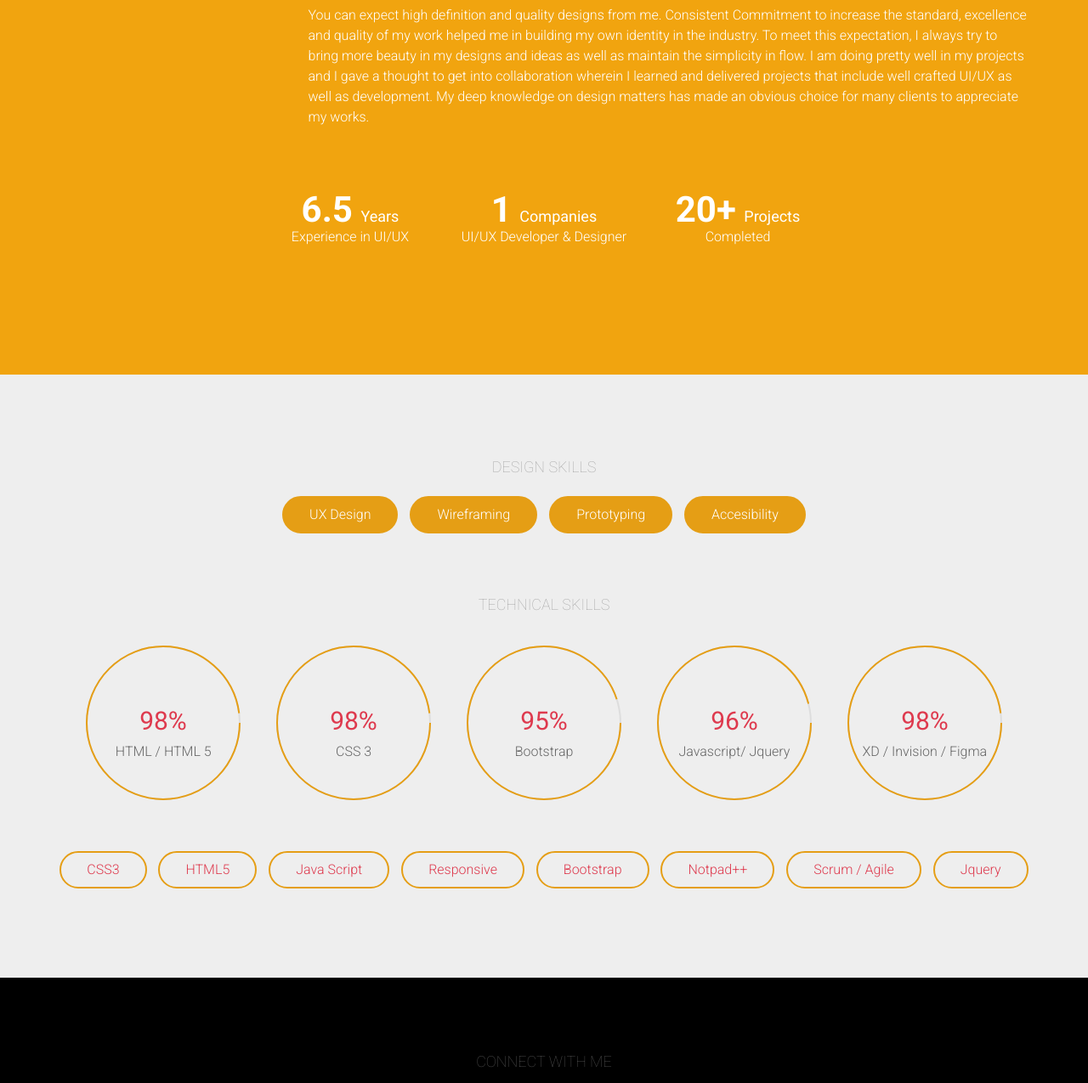
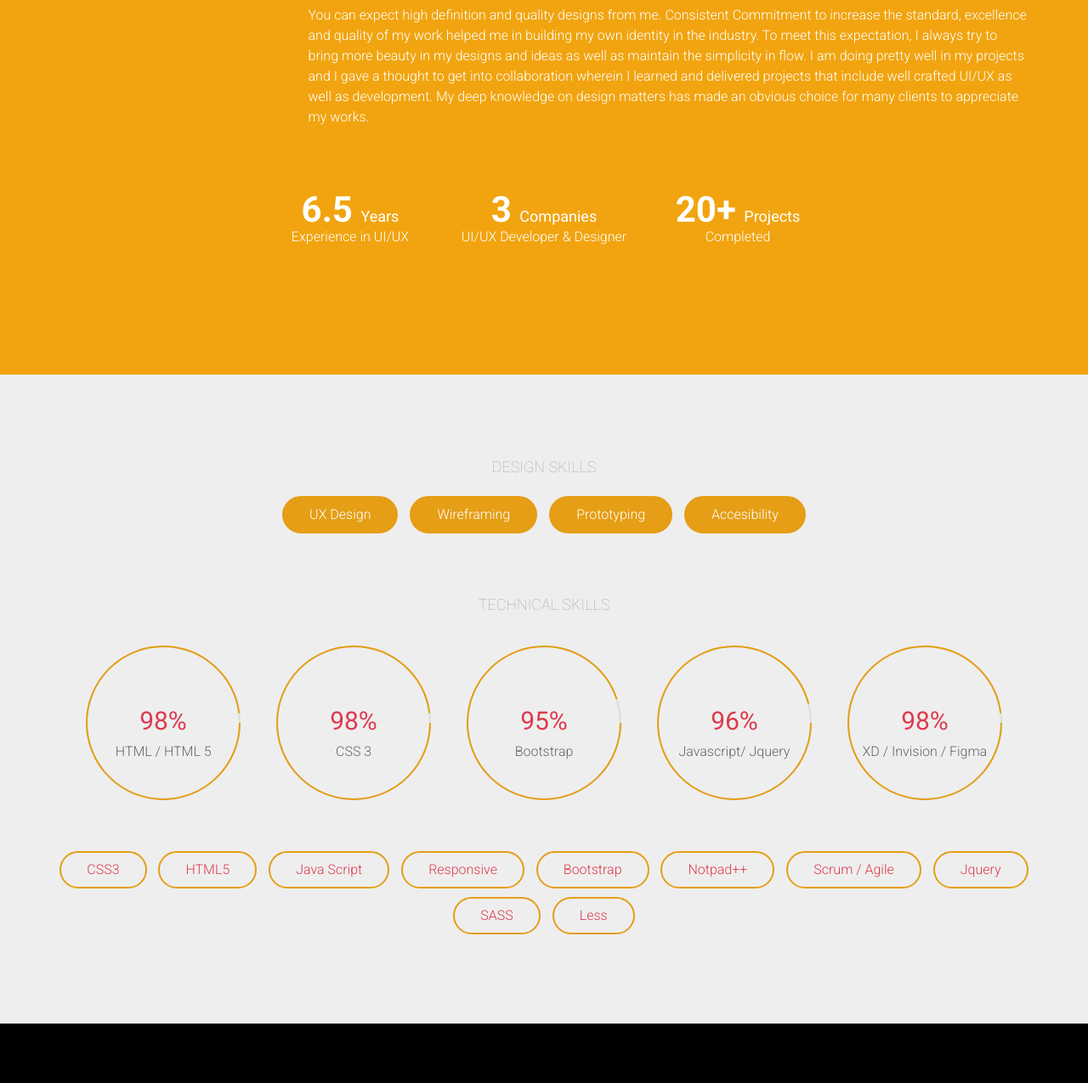
Before and after one commit to Ragul-Krishnaraj/Ragulk-Resume, a plain HTML site: page About.html in a window 1280 px wide. Shown: the part 894-2169 px from the top of the page at 85% size. Drawn offline with Linux system fonts and the light colour scheme.

Commit message:
Experience Updated

```diff
--- a/About.html
+++ b/About.html
@@ -87,7 +87,7 @@
 						<span class="topCnt"><span class="bigTxt">6.5</span> Years</span>
 						<span class="btmCnt">Experience in UI/UX</span>
 					</li><li>
-						<span class="topCnt"><span class="bigTxt">1</span> Companies</span>
+						<span class="topCnt"><span class="bigTxt">3</span> Companies</span>
 						<span class="btmCnt"> UI/UX Developer & Designer</span>
 					</li><li>
 						<span class="topCnt"><span class="bigTxt">20+</span> Projects</span>
@@ -126,6 +126,9 @@
 			  <li class="notpad">Notpad++</li>
 			  <li class="dreamweaver">Scrum / Agile</li>
 			  <li class="dreamweaver">Jquery</li>
+			  <li class="dreamweaver">SASS</li>
+			  <li class="dreamweaver">Less</li>
+
 
 
 			</ul>
```
Also changed, not shown: index.html (+2 -2 lines).
